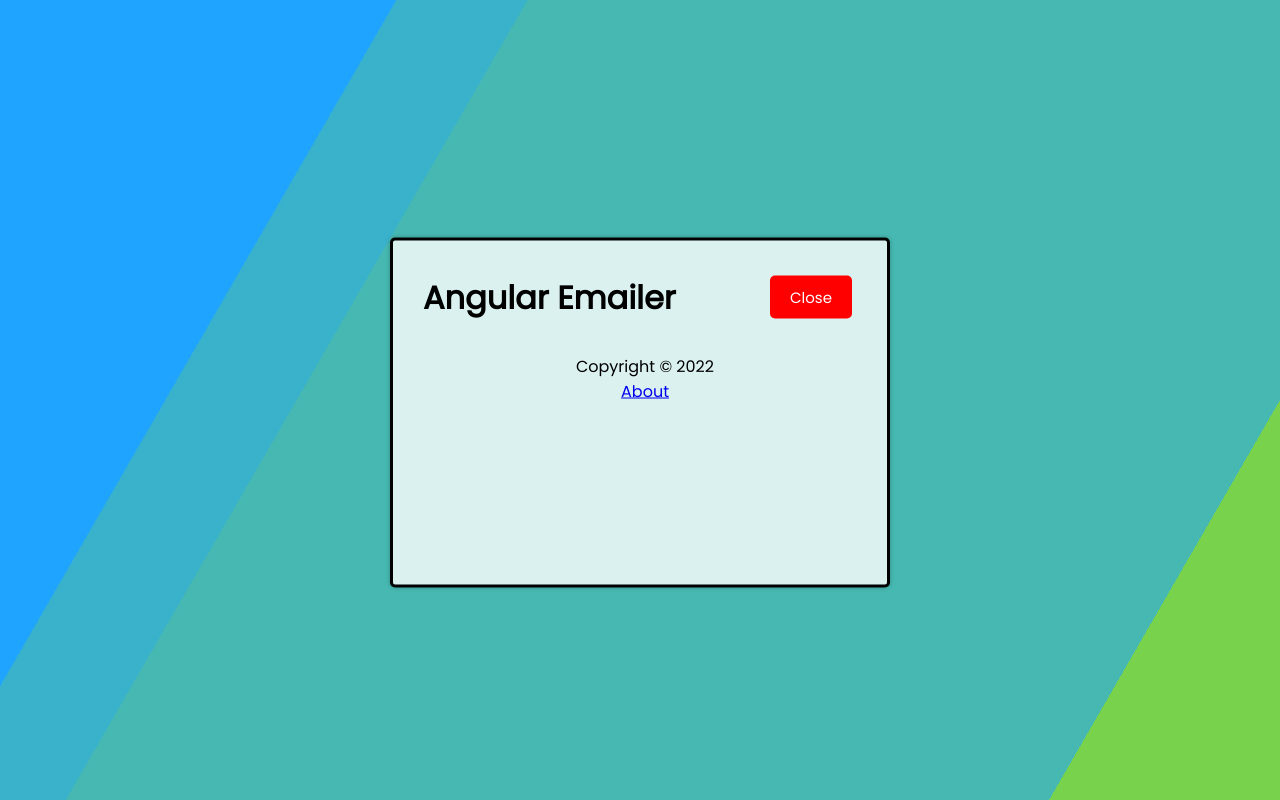
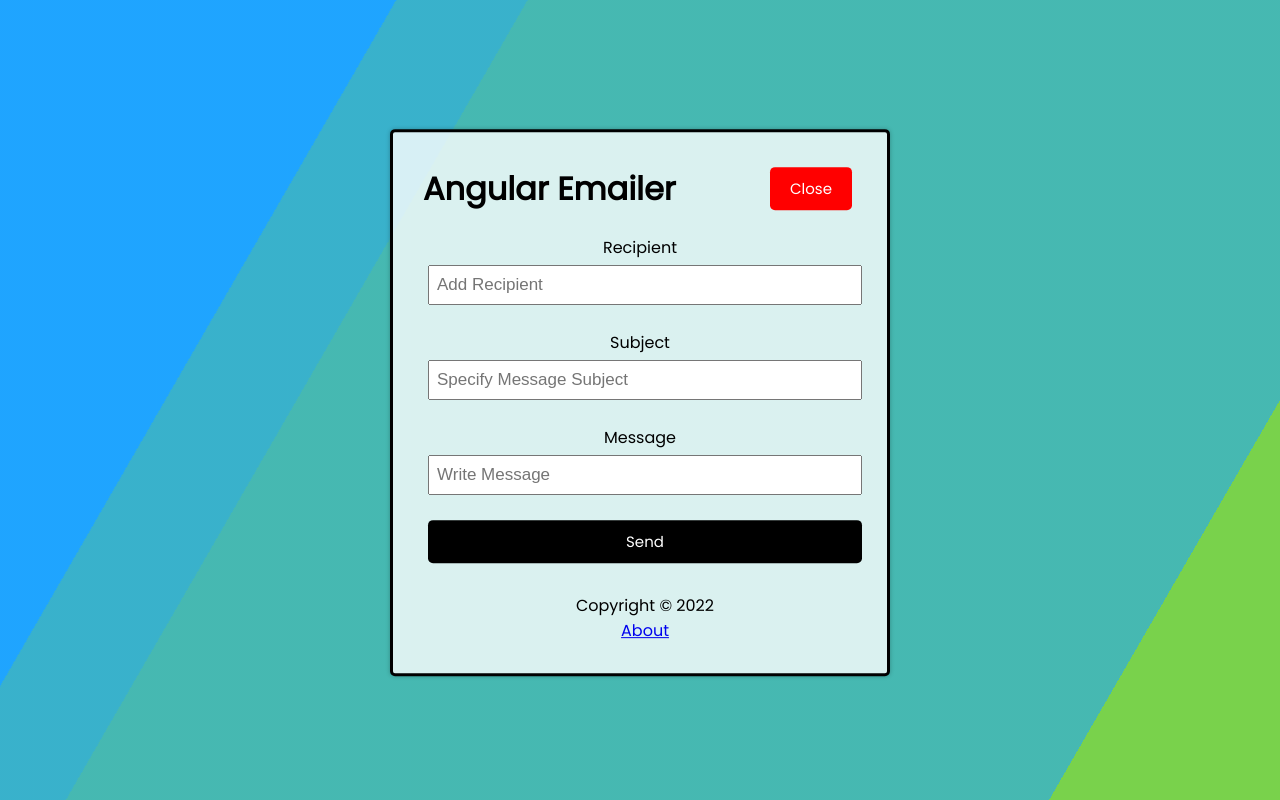
Before and after one commit to kyledavis109/Angular-App, an Angular app: page / in a window 1280 px wide. Built offline with nearby package versions, Linux system fonts and the light colour scheme.

Commit message:
form toggle

```diff
--- a/src/app/components/email-item/email-item.component.ts
+++ b/src/app/components/email-item/email-item.component.ts
@@ -11,7 +11,7 @@ import { MessageService } from 'src/app/services/message.service';
 })
 export class EmailItemComponent implements OnInit {
   nodeMailerForm!: FormGroup;
-  showAddTask!: boolean;
+  showAddTask: boolean = true;
   public subscription!: Subscription;
 
   constructor(private send: MessageService, private fb: FormBuilder, private uiService: UiService) {
```
